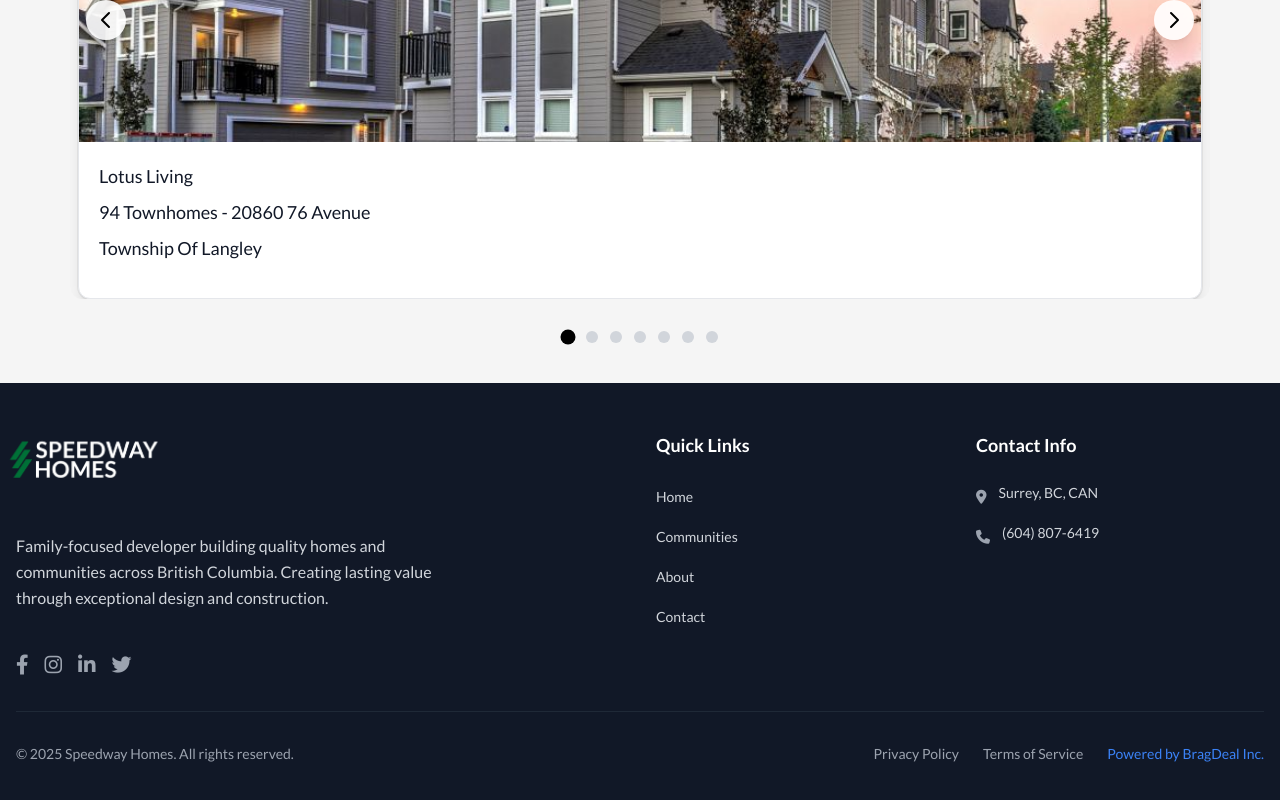
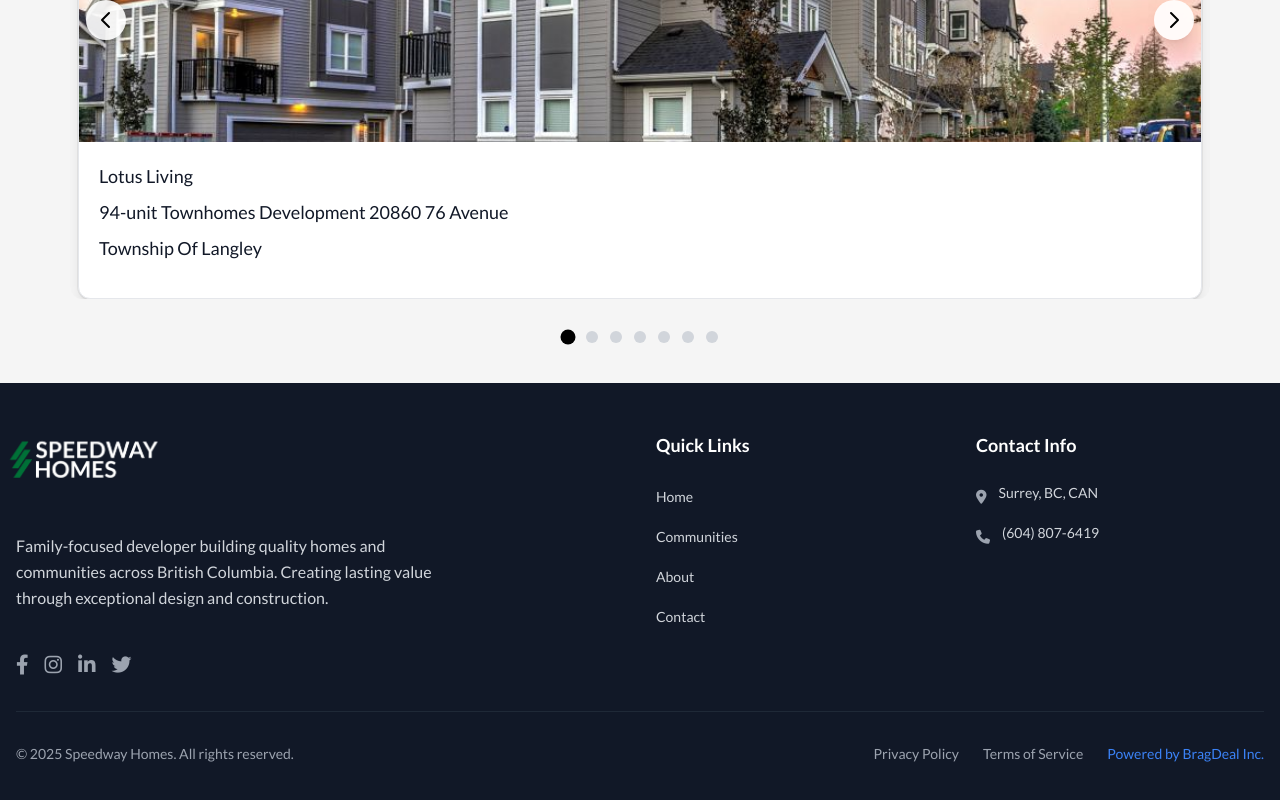
Before and after one commit to Bragdealinc/speedway, a React (Vite) app: page / in a window 1280 px wide. Shown: the part 1673-2473 px from the top of the page. Built offline with nearby package versions, Linux system fonts and the light colour scheme; no server answers; grey boxes are pictures that could not be loaded.

Commit message:
fixes name

```diff
--- a/src/data/projectsData.js
+++ b/src/data/projectsData.js
@@ -85,7 +85,7 @@ export const allProjects = [
     id: "lotus-living",
     project_name: "Lotus Living - 94 Townhomes - 20860 76 Avenue, Township Of Langley",
     units: "Lotus Living",
-    name: " 94 Townhomes - 20860 76 Avenue",
+    name: " 94-unit Townhomes Development  20860 76 Avenue",
     city: " Township Of Langley",
     location: "Langley, BC",
     type: "Townhomes",
```
